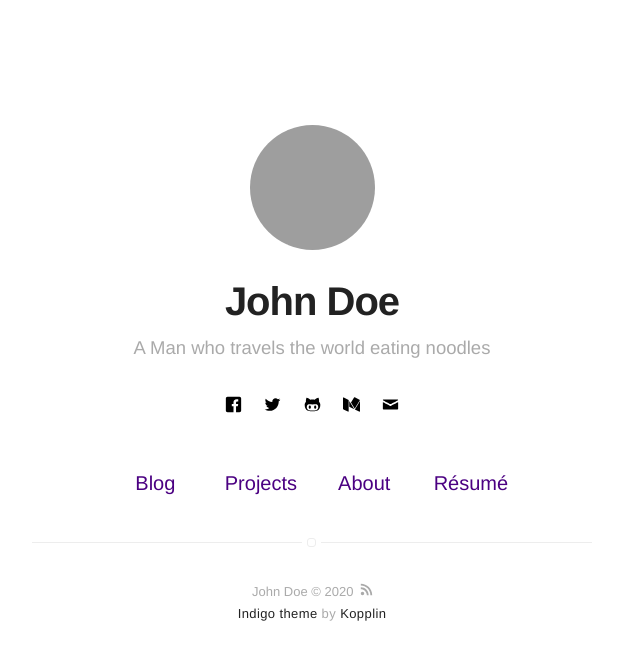
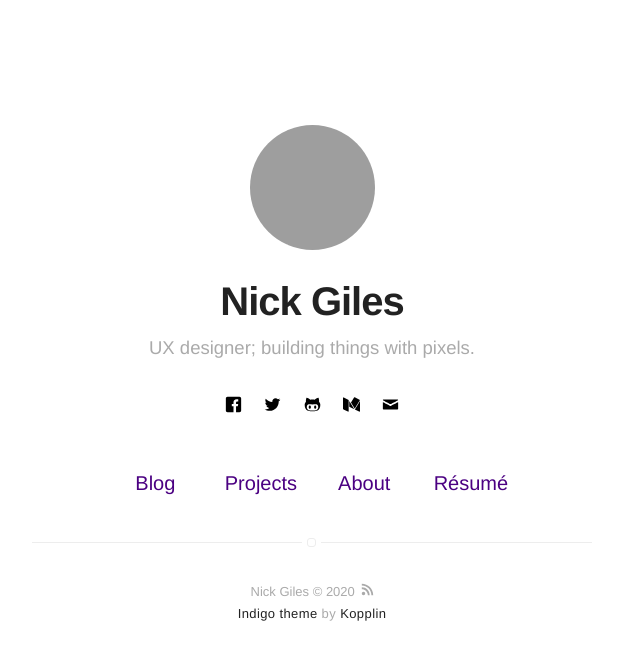
Before and after one commit to Nicholasdgiles/nicholasgiles.github.io, a Jekyll site: the page built from index.html, in a window 1280 px wide. Shown: the top 660 px of the page, without its empty margins (328-968 px from the left). Built offline with Jekyll 4.4.1, drawn with Linux system fonts in a browser that asks for light colours.

Commit message:
Added personal info to template
Added some of my own details to the template

```diff
--- a/_config.yml
+++ b/_config.yml
@@ -1,9 +1,9 @@
 # main text of home
-name: John Doe
-bio: A Man who travels the world eating noodles
+name: Nick Giles
+bio: UX designer; building things with pixels.
 
 # twitter summary info
-description: A blog about technology and stuff related
+description: Check out what I've been working on..
 
 # if it's an external image, update below for true
 # better with square images
@@ -50,15 +50,15 @@ github: mygithub
 medium: medium
 # vimeo: myvimeo
 # lanyrd: mylanyrd
-email: myemail@gmail.com
+email: nicholasdgiles@gmail.com
 
 authors:
   johndoe:
-    name: John Doe
-    bio: A Man who travels the world eating noodles
+    name: Nick Giles
+    bio: UX designer; building things with pixels.
     external-image: false
     picture: assets/images/profile.jpg
-    twitter: johndoe
+    twitter: ngiles
   jamesfoster:
     name: James Foster
     bio: A Man who develops software with coffee
```
Also changed, not shown: about.md (+1 -1 lines), 2 other files.
